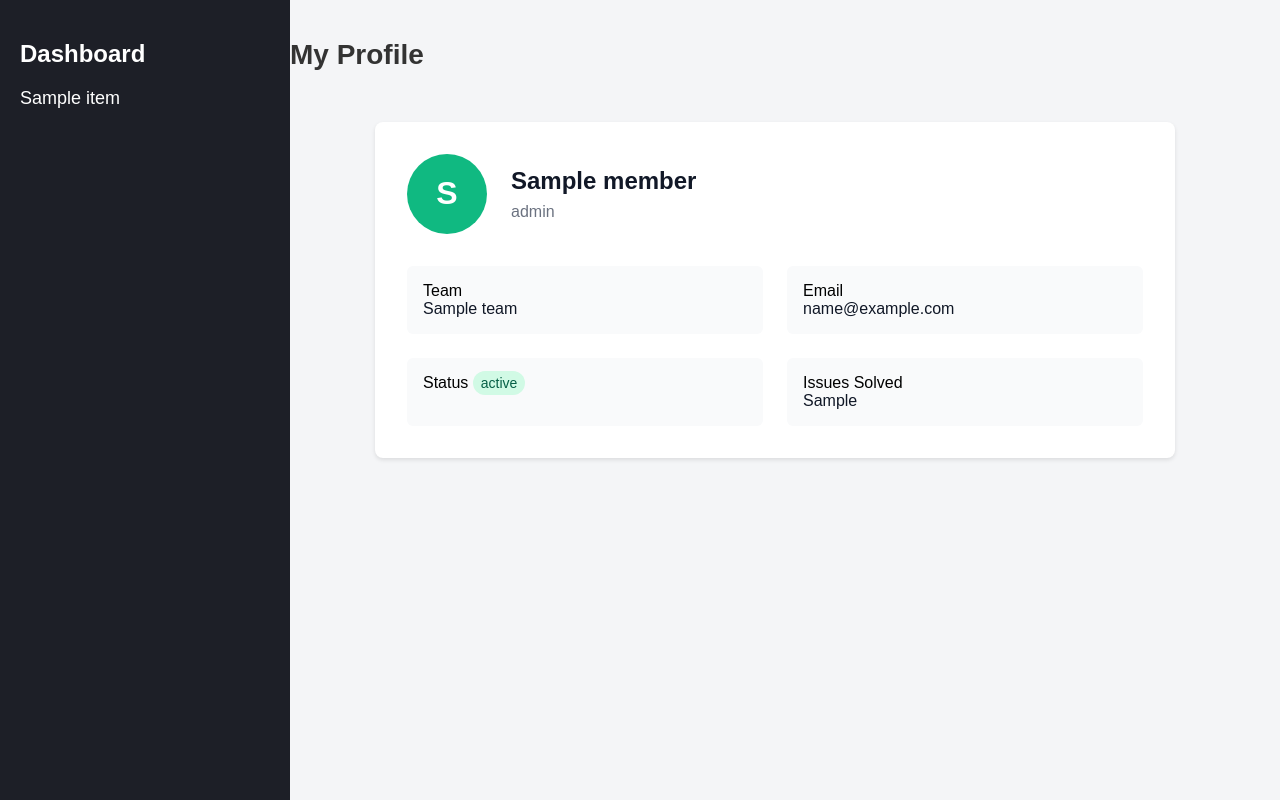
After one commit to shahajahanZB/Customer-Issue-classification, a Flask app: template templates/member_profile.html in a window 1280 px wide. The commit adds this page. Run offline with Flask 3, Linux system fonts and the light colour scheme; the template is opened without the code that fills it: most values are stand-ins (such as "Sample title", 1, 10 or a date in 2020).

Commit message:
update 3

```diff
--- a/app.py
+++ b/app.py
@@ -17,11 +17,19 @@ Base.metadata.create_all(engine)
 initialize_db()
 
 def get_nav_items(active_page):
-    return [
-        {'name': 'Overview', 'url': '/', 'active': active_page == 'overview'},
-        {'name': 'Teams', 'url': '/teams', 'active': active_page == 'teams'},
-        {'name': 'Settings', 'url': '/settings', 'active': active_page == 'settings'}
-    ]
+    if session.get('user_type') == 'admin':
+        return [
+            {'name': 'Overview', 'url': '/', 'active': active_page == 'overview'},
+            {'name': 'Teams', 'url': '/teams', 'active': active_page == 'teams'},
+            {'name': 'Settings', 'url': '/settings', 'active': active_page == 'settings'}
+        ]
+    else:  # member navigation
+        return [
+            {'name': 'Dashboard', 'url': '/member/dashboard', 'active': active_page == 'dashboard'},
+            {'name': 'My Tasks', 'url': '/member/my-tasks', 'active': active_page == 'my-tasks'},
+            {'name': 'Resolved Tasks', 'url': '/member/resolved-tasks', 'active': active_page == 'resolved'},
+            {'name': 'Profile', 'url': '/member/profile', 'active': active_page == 'profile'}
+        ]
 
 @app.route('/login', methods=['GET', 'POST'])
 def login():
@@ -75,6 +83,8 @@ def home():
 @app.route('/teams')
 @login_required
 def teams():
+    if session.get('user_type') != 'admin':
+        return redirect(url_for('member_dashboard'))
     db_session = Session()
     all_teams = db_session.query(Team).all()
     return render_template('team.html',
@@ -240,6 +250,70 @@ def member_dashboard():
                          member=member,
                          nav_items=get_nav_items('dashboard'))
 
+@app.route('/member/my-tasks')
+@login_required
+def my_tasks_page():
+    if session.get('user_type') != 'member':
+        return redirect(url_for('home'))
+    member_id = session.get('member_id')
+    if not member_id:
+        return redirect('/login')
+
+    db_session = Session()
+    member = db_session.query(TeamMember).get(member_id)
+    tasks = db_session.query(Message).filter_by(
+        assigned_to=member_id,
+        status='In Progress'
+    ).all()
+
+    return render_template('member_tasks.html',
+                         member=member,
+                         tasks=tasks,
+                         nav_items=get_nav_items('my-tasks'))
+
+@app.route('/member/resolved-tasks')
+@login_required
+def resolved_tasks_page():
+    if session.get('user_type') != 'member':
+        return redirect(url_for('home'))
+    member_id = session.get('member_id')
+    if not member_id:
+        return redirect('/login')
+
+    db_session = Session()
+    member = db_session.query(TeamMember).get(member_id)
+    tasks = db_session.query(Message).filter_by(
+        assigned_to=member_id,
+        status='Solved'
+    ).all()
+
+    return render_template('member_resolved.html',
+                         member=member,
+                         tasks=tasks,
+                         nav_items=get_nav_items('resolved'))
+
+@app.route('/member/profile')
+@login_required
+def member_profile():
+    if session.get('user_type') != 'member':
+        return redirect(url_for('home'))
+
+    member_id = session.get('member_id')
+    if not member_id:
+        return redirect('/login')
+
+    db_session = Session()
+    try:
+        member = db_session.query(TeamMember).options(joinedload(TeamMember.team)).get(member_id)
+        if not member:
+            return redirect('/logout')
+
+        return render_template('member_profile.html',
+                             member=member,
+                             nav_items=get_nav_items('profile'))
+    finally:
+        db_session.close()
+
 @app.route('/api/member/queries')
 @login_required
 def get_member_queries():
@@ -259,6 +333,96 @@ def get_member_queries():
         'status': q.status
     } for q in team_queries])
 
+@app.route('/api/member/team-queries')
+@login_required
+def get_team_queries():
+    member_id = session.get('member_id')
+    if not member_id:
+        return jsonify({'error': 'Unauthorized'}), 401
+
+    db_session = Session()
+    try:
+        member = db_session.query(TeamMember).options(joinedload(TeamMember.team)).get(member_id)
+        if not member or not member.team:
+            return jsonify([])  # Return empty list if no team found
+
+        # Get only unassigned queries for member's team
+        team_queries = db_session.query(Message).filter_by(
+            routingTeam=member.team.name,
+            assigned_to=None
+        ).all()
+
+        return jsonify([{
+            'id': q.id,
+            'queryNumber': q.queryNumber,
+            'message': q.message,
+            'queryType': q.queryType,
+            'status': q.status
+        } for q in team_queries])
+    finally:
+        db_session.close()
+
+@app.route('/api/member/pick-task/<int:query_id>', methods=['POST'])
+@login_required
+def pick_task(query_id):
+    member_id = session.get('member_id')
+    if not member_id:
+        return jsonify({'error': 'Unauthorized'}), 401
+
+    db_session = Session()
+    query = db_session.query(Message).get(query_id)
+
+    if query.assigned_to:
+        return jsonify({'error': 'Query already assigned'}), 400
+
+    query.assigned_to = member_id
+    query.status = 'In Progress'
+    db_session.commit()
+
+    return jsonify({'message': 'Query assigned successfully'})
+
+@app.route('/api/member/my-tasks')
+@login_required
+def get_my_tasks():
+    member_id = session.get('member_id')
+    if not member_id:
+        return jsonify({'error': 'Unauthorized'}), 401
+
+    db_session = Session()
+    tasks = db_session.query(Message).filter_by(
+        assigned_to=member_id,
+        status='In Progress'
+    ).all()
+
+    return jsonify([{
+        'id': q.id,
+        'queryNumber': q.queryNumber,
+        'message': q.message,
+        'queryType': q.queryType,
+        'status': q.status
+    } for q in tasks])
+
+@app.route('/api/member/resolved-tasks')
+@login_required
+def get_resolved_tasks():
+    member_id = session.get('member_id')
+    if not member_id:
+        return jsonify({'error': 'Unauthorized'}), 401
+
+    db_session = Session()
+    tasks = db_session.query(Message).filter_by(
+        assigned_to=member_id,
+        status='Solved'
+    ).all()
+
+    return jsonify([{
+        'id': q.id,
+        'queryNumber': q.queryNumber,
+        'message': q.message,
+        'queryType': q.queryType,
+        'status': q.status
+    } for q in tasks])
+
 @app.route('/api/member/queries/<int:query_id>/solve', methods=['POST'])
 @login_required
 def solve_query(query_id):
@@ -267,14 +431,26 @@ def solve_query(query_id):
         return jsonify({'error': 'Unauthorized'}), 401
 
     db_session = Session()
-    query = db_session.query(Message).get(query_id)
-    member = db_session.query(TeamMember).get(member_id)
+    try:
+        query = db_session.query(Message).get(query_id)
+        if not query:
+            return jsonify({'error': 'Query not found'}), 404
 
-    query.status = 'Solved'
-    member.issues_solved += 1
-    db_session.commit()
+        if query.assigned_to != member_id:
+            return jsonify({'error': 'Not authorized to solve this query'}), 403
 
-    return jsonify({'message': 'Query marked as solved'})
+        member = db_session.query(TeamMember).get(member_id)
+
+        query.status = 'Solved'
+        member.issues_solved += 1
+        db_session.commit()
+
+        return jsonify({'message': 'Query marked as solved'})
+    except Exception as e:
+        db_session.rollback()
+        return jsonify({'error': str(e)}), 500
+    finally:
+        db_session.close()
 
 if __name__ == '__main__':
     app.run(debug=True)
--- a/model.py
+++ b/model.py
@@ -16,6 +16,8 @@ class Message(Base):
     queryType = Column(String)  # Added queryType field
     confidentialityLevel = Column(Integer)  # 0-100 percentage
     status = Column(String, default='Pending')
+    assigned_to = Column(Integer, ForeignKey('team_members.id'), nullable=True)
+    assigned_member = relationship('TeamMember', backref='assigned_tasks')
 
 class Team(Base):
     __tablename__ = 'teams'
@@ -35,7 +37,7 @@ class TeamMember(Base):
     status = Column(String, default='active')
     team_id = Column(Integer, ForeignKey('teams.id'))
     issues_solved = Column(Integer, default=0)
-    team = relationship('Team', back_populates='members')
+    team = relationship('Team', back_populates='members', lazy='joined')
 
 def initialize_teams():
     session = Session()
--- a/static/admin.css
+++ b/static/admin.css
@@ -271,3 +271,121 @@ button:hover {
 .submit-button:hover {
   background-color: #059669;
 }
+
+.tasks-container {
+  margin-top: 2rem;
+}
+
+.task-card {
+  background: white;
+  border-radius: 8px;
+  padding: 1.5rem;
+  margin-bottom: 1rem;
+  box-shadow: 0 2px 4px rgba(0,0,0,0.1);
+}
+
+.task-card h3 {
+  margin: 0 0 1rem 0;
+  color: #374151;
+}
+
+.task-card .message {
+  margin: 0 0 1rem 0;
+  color: #4B5563;
+}
+
+.task-footer {
+  display: flex;
+  align-items: center;
+  gap: 1rem;
+}
+
+.no-tasks {
+  text-align: center;
+  padding: 3rem;
+  background: white;
+  border-radius: 8px;
+  margin-top: 2rem;
+}
+
+.no-tasks .button {
+  display: inline-block;
+  padding: 0.75rem 1.5rem;
+  background: #10b981;
+  color: white;
+  text-decoration: none;
+  border-radius: 4px;
+  margin-top: 1rem;
+}
+
+.task-card.resolved {
+  background: #F9FAFB;
+  border-left: 4px solid #10b981;
+}
+
+.profile-container {
+  max-width: 800px;
+  margin: 2rem auto;
+}
+
+.profile-card {
+  background: white;
+  border-radius: 8px;
+  padding: 2rem;
+  box-shadow: 0 2px 4px rgba(0,0,0,0.1);
+}
+
+.profile-header {
+  display: flex;
+  align-items: center;
+  gap: 1.5rem;
+  margin-bottom: 2rem;
+}
+
+.profile-avatar {
+  width: 80px;
+  height: 80px;
+  background: #10b981;
+  color: white;
+  border-radius: 50%;
+  display: flex;
+  align-items: center;
+  justify-content: center;
+  font-size: 2rem;
+  font-weight: bold;
+}
+
+.profile-info h2 {
+  margin: 0;
+  color: #111827;
+}
+
+.profile-info .role {
+  color: #6B7280;
+  margin: 0.5rem 0 0 0;
+}
+
+.profile-details {
+  display: grid;
+  grid-template-columns: repeat(2, 1fr);
+  gap: 1.5rem;
+}
+
+.detail-item {
+  padding: 1rem;
+  background: #F9FAFB;
+  border-radius: 6px;
+}
+
+detail-item label {
+  display: block;
+  color: #6B7280;
+  font-size: 0.875rem;
+  margin-bottom: 0.5rem;
+}
+
+.detail-item p {
+  margin: 0;
+  color: #111827;
+  font-weight: 500;
+}
--- /dev/null
+++ b/templates/member_profile.html
@@ -0,0 +1,47 @@
+{% extends "base.html" %}
+
+{% block content %}
+<div class="header">
+    <h1>My Profile</h1>
+</div>
+
+<div class="profile-container">
+    {% if member %}
+    <div class="profile-card">
+        <div class="profile-header">
+            <div class="profile-avatar">
+                {{ member.name[:1] }}
+            </div>
+            <div class="profile-info">
+                <h2>{{ member.name }}</h2>
+                <p class="role">{{ member.role }}</p>
+            </div>
+        </div>
+
+        <div class="profile-details">
+            <div class="detail-item">
+                <label>Team</label>
+                <p>{{ member.team.name }}</p>
+            </div>
+            <div class="detail-item">
+                <label>Email</label>
+                <p>{{ member.email }}</p>
+            </div>
+            <div class="detail-item">
+                <label>Status</label>
+                <span class="status {{ member.status }}">{{ member.status }}</span>
+            </div>
+            <div class="detail-item">
+                <label>Issues Solved</label>
+                <p>{{ member.issues_solved }}</p>
+            </div>
+        </div>
+    </div>
+    {% else %}
+    <div class="error-card">
+        <p>Profile information not available. Please try logging in again.</p>
+        <a href="{{ url_for('logout') }}" class="button">Logout</a>
+    </div>
+    {% endif %}
+</div>
+{% endblock %}
```
Also changed, not shown: static/member.js (+47 -21 lines), static/team.css (+9 -62 lines), static/team.js (+4 -24 lines), templates/member_dashboard.html (+8 -16 lines), templates/member_resolved.html (added, +30 -0 lines), templates/member_tasks.html (added, +36 -0 lines), templates/team.html (+3 -12 lines), dashboard.db.
